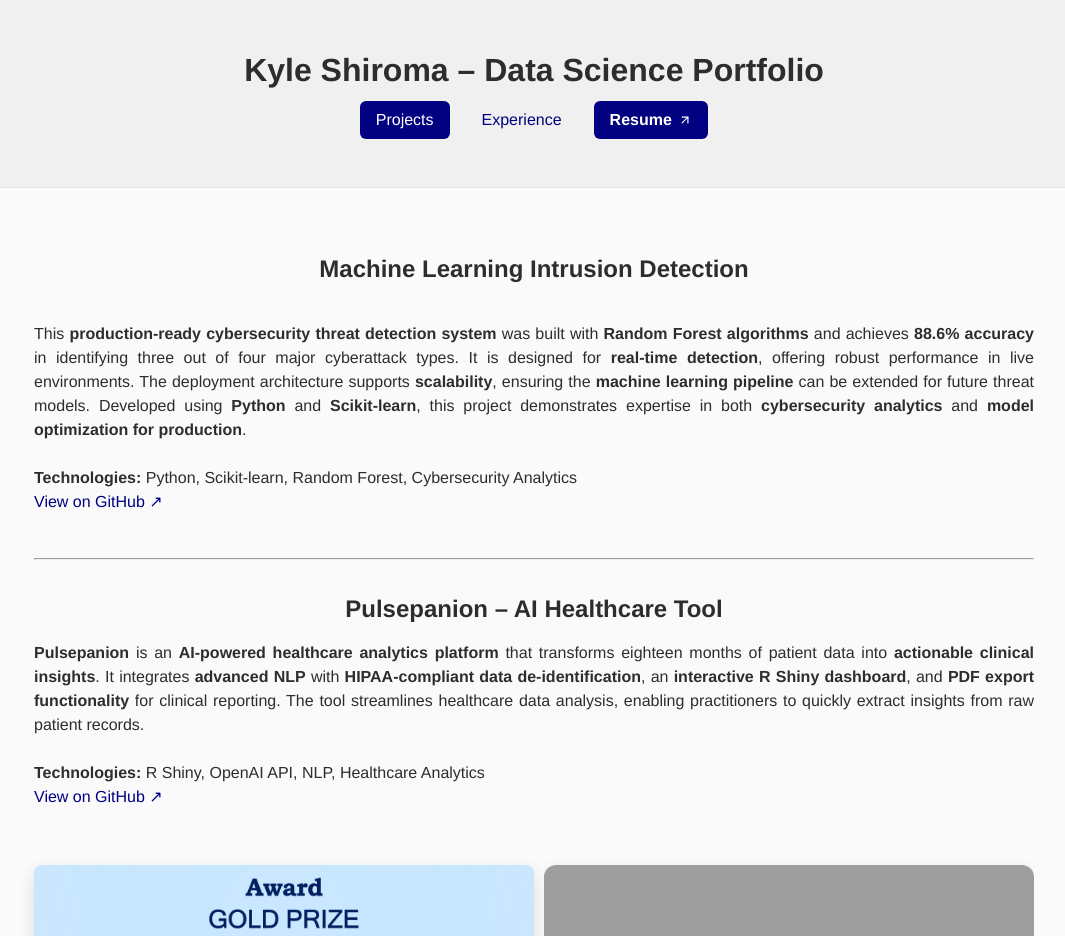
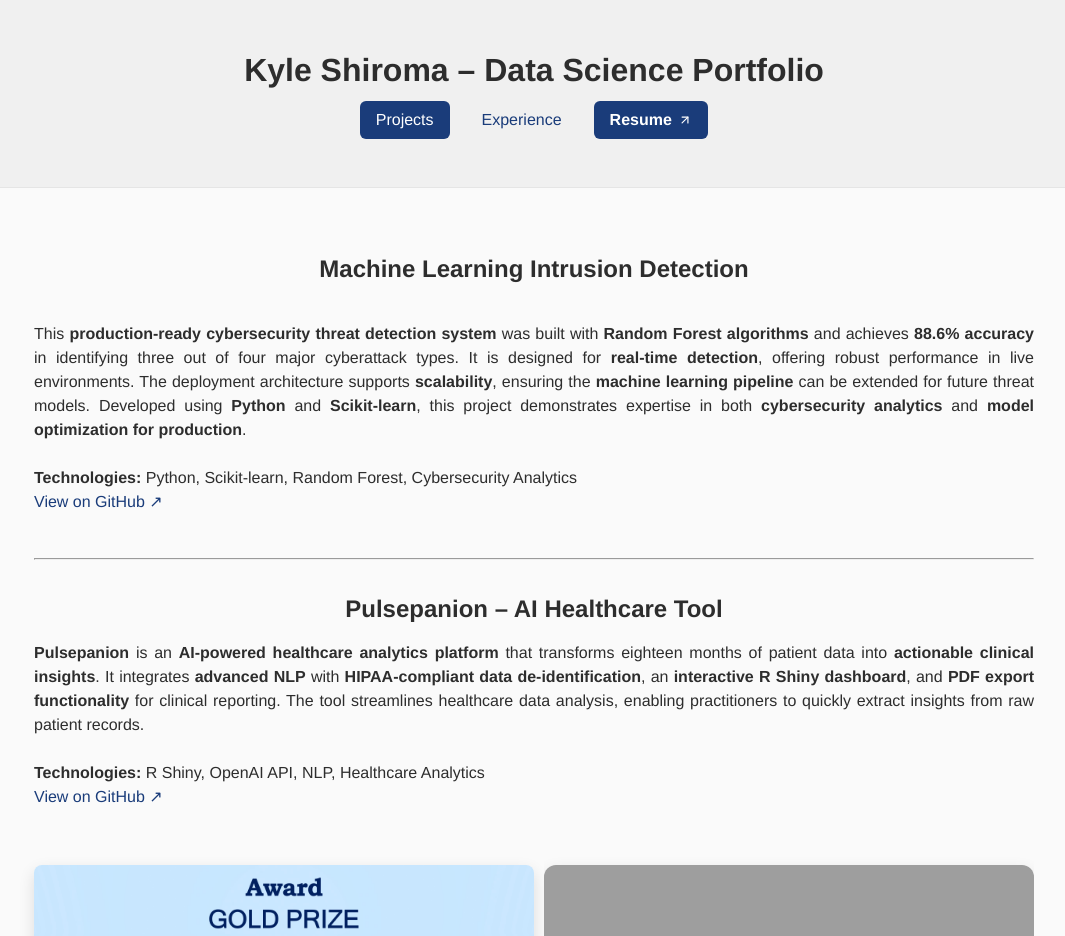
Before and after one commit to k-shiroma-code/k-shiroma-code.github.io, a Jekyll site: the page built from projects.md, in a window 1280 px wide and 1400 px high. Shown: the top 936 px of the window, without its empty margins (106-1171 px from the left). Built offline with Jekyll 4.4.1, drawn with Linux system fonts in a browser that asks for light colours; grey boxes are pictures that could not be loaded.

Commit message:
Update style.css

```diff
--- a/assets/css/style.css
+++ b/assets/css/style.css
@@ -3,13 +3,12 @@
 -----------------------------*/
 :root {
   --primary-text: #2D2D2D;       /* Dark grey for text */
-  --accent: #000080;             /* Navy accent */
-  --accent-hover: #000066;       /* Slightly darker navy for hover */
+  --accent: #1A3C7A;             /* Light navy accent */
+  --accent-hover: #162F63;       /* Slightly darker light navy for hover */
   --bg: #FAFAFA;                 /* Soft off-white background */
   --bg-alt: #F0F0F0;             /* Slightly darker for header/footer */
   --border-color: #E5E5E5;       /* Subtle border */
 }
-
 /* ----------------------------
    General Body & Container
 -----------------------------*/
```
